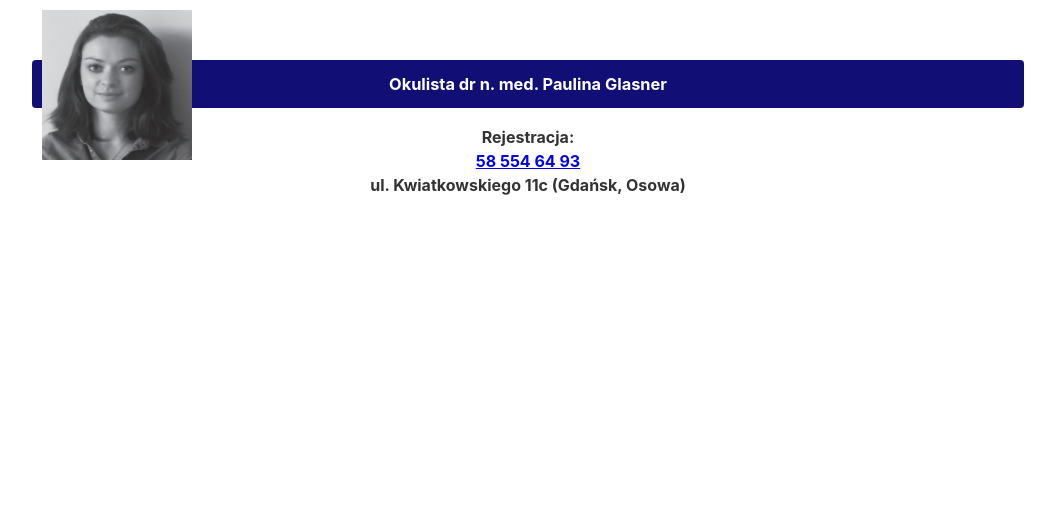
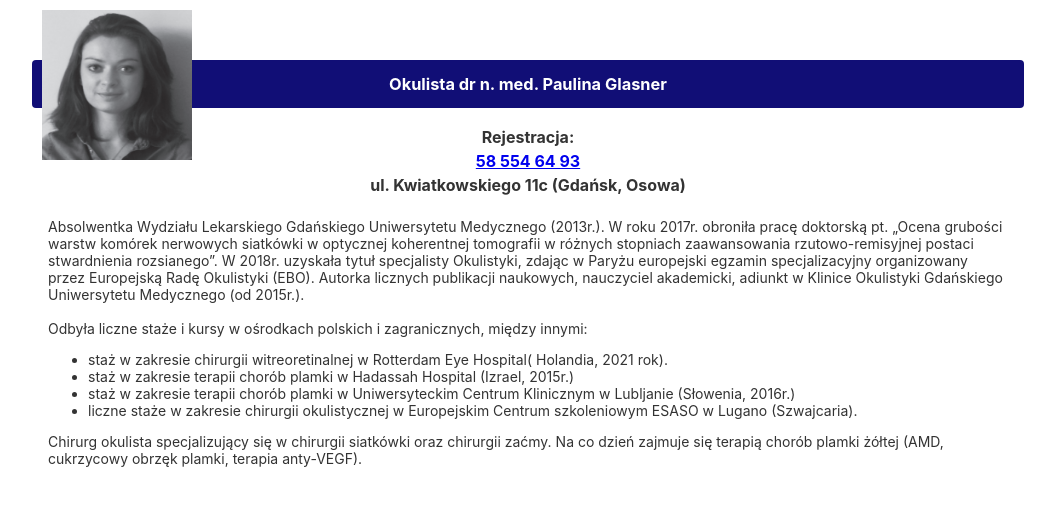
Before and after one commit to glasner-it/paulinaglasner, a plain HTML site: page index.html in a window 1280 px wide. Shown: the whole page, without its empty margins (112-1167 px from the left). Drawn offline with Linux system fonts and the light colour scheme.

Commit message:
Update index.html
Update

```diff
--- a/index.html
+++ b/index.html
@@ -168,7 +168,25 @@
        </table>
   </div>
   <div id="informacje" style="width: 100%;text-align: left;" property="informacje">
-
+  <br />
+Absolwentka Wydziału Lekarskiego Gdańskiego Uniwersytetu Medycznego (2013r.). W roku
+2017r. obroniła pracę doktorską pt. „Ocena grubości warstw komórek nerwowych siatkówki
+w optycznej koherentnej tomografii w różnych stopniach zaawansowania rzutowo-remisyjnej postaci stwardnienia rozsianego”. W 2018r. uzyskała tytuł specjalisty Okulistyki,
+zdając w Paryżu europejski egzamin specjalizacyjny organizowany przez Europejską Radę
+Okulistyki (EBO). Autorka licznych publikacji naukowych, nauczyciel akademicki, adiunkt w
+Klinice Okulistyki Gdańskiego Uniwersytetu Medycznego (od 2015r.).
+<br /><br />
+Odbyła liczne staże i
+kursy w ośrodkach polskich i zagranicznych, między innymi:
+	<ul>
+		<li>staż w zakresie chirurgii witreoretinalnej w Rotterdam Eye Hospital( Holandia, 2021 rok).</li>
+		<li>staż w zakresie terapii chorób plamki w Hadassah Hospital (Izrael, 2015r.)</li>
+		<li>staż w zakresie terapii chorób plamki w Uniwersyteckim Centrum Klinicznym w Lubljanie (Słowenia, 2016r.)</li>
+		<li>liczne staże w zakresie chirurgii okulistycznej w Europejskim Centrum szkoleniowym ESASO w Lugano (Szwajcaria).</li>
+</ul>
+Chirurg okulista specjalizujący się w chirurgii siatkówki oraz chirurgii zaćmy.
+Na co dzień zajmuje się terapią chorób plamki żółtej (AMD, cukrzycowy obrzęk plamki,
+terapia anty-VEGF).
   </div>
 </div>
 
```
